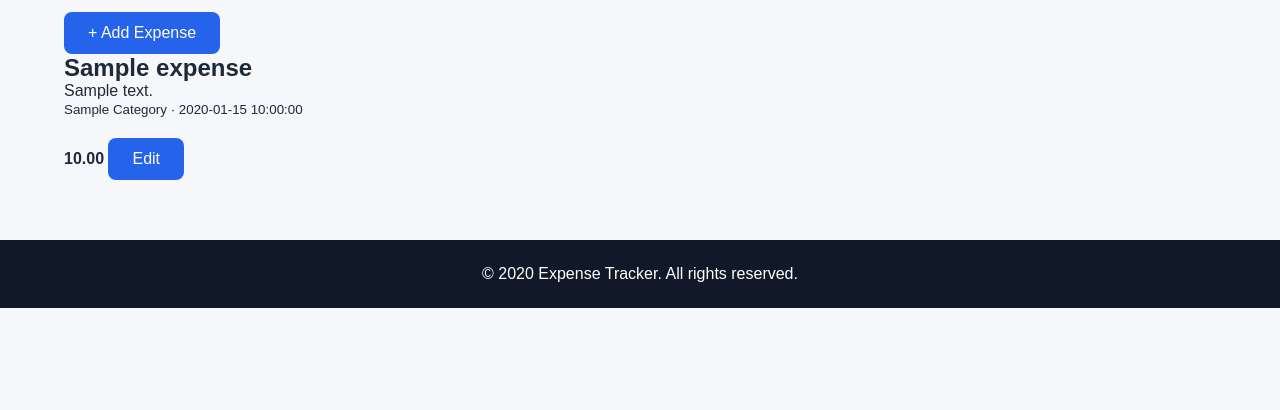
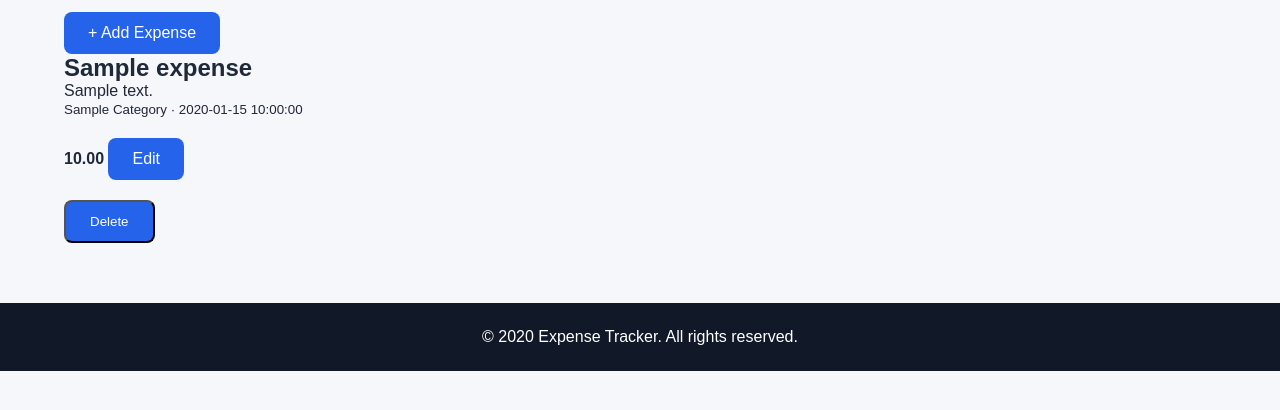
Before and after one commit to PriyaGupta44/Expense-Tracker-Web-App, a Flask app: template app/expenses/templates/expenses/list.html in a window 1280 px wide. Shown: the part 149-559 px from the top of the page. Run offline with Flask 3, Linux system fonts and the light colour scheme; the template is opened without the code that fills it: most values are stand-ins (such as "Sample title", 1, 10 or a date in 2020); form fields are guessed from the names that the template uses.

Commit message:
feat(ui): add secure expenses deletion action

```diff
--- a/app/expenses/templates/expenses/list.html
+++ b/app/expenses/templates/expenses/list.html
@@ -72,15 +72,23 @@
                                 {{ "%.2f"|format(expense.amount) }}
                             </strong>
 
-                            <a
-                                href="{{ url_for(
-                                    'expenses.edit_expense',
-                                    expense_id=expense.id
-                                ) }}"
+                            <a href="{{ url_for('expenses.edit_expense', expense_id=expense.id) }}"
                                 class="btn btn-small"
                             >
                                 Edit
                             </a>
+
+                            <form method="POST" action="{{ url_for('expenses.delete_expense',expense_id=expense.id) }}"
+                                onsubmit="return confirm('Are you sure you want to delete this expense?');">
+
+                                {{ delete_form.hidden_tag() }}
+
+                                {{ delete_form.submit(
+                                    value="Delete",
+                                    class="btn btn-danger btn-small"
+                                ) }}
+
+                            </form>
 
                         </div>
 
```
